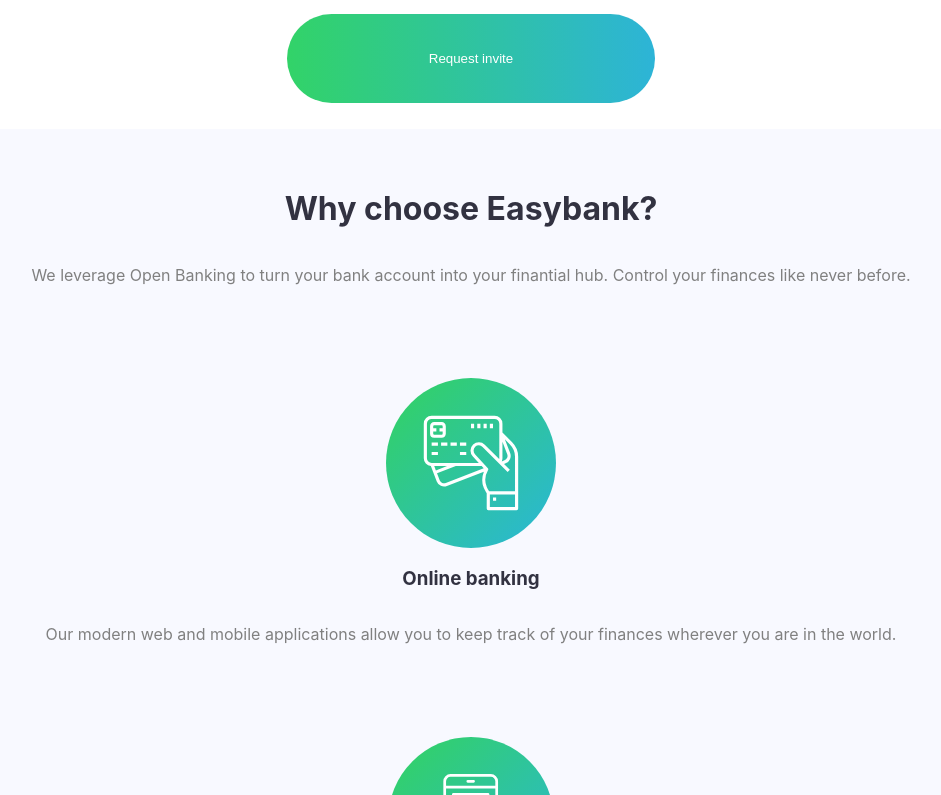
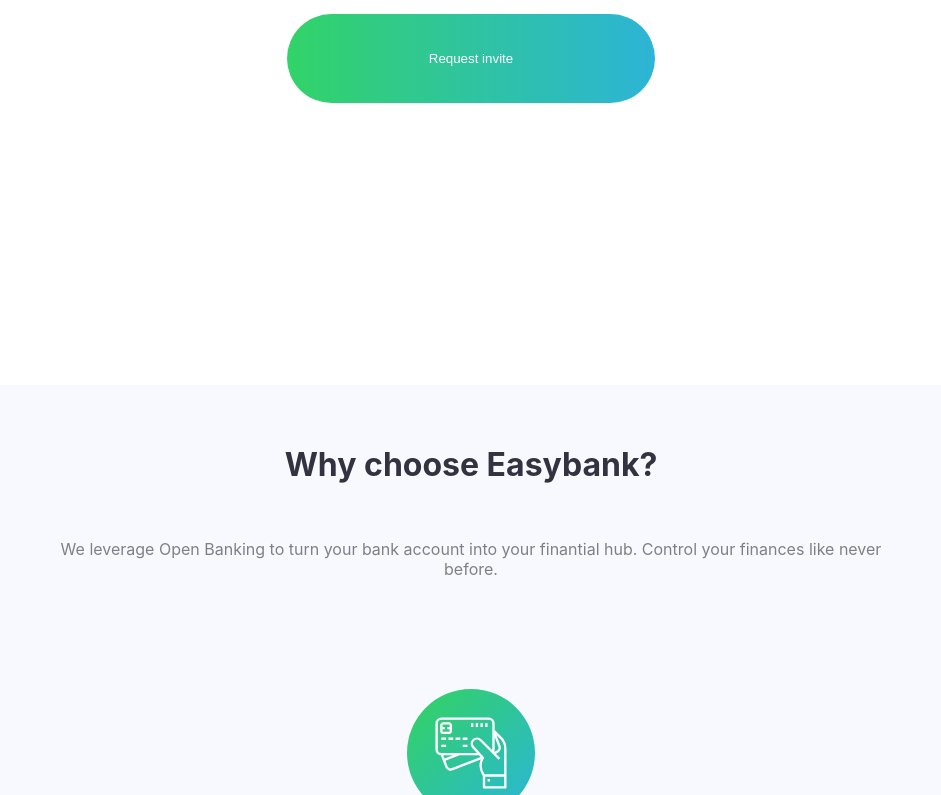
Before and after one commit to matheustkaczyk/easybank-challenge, a React (Vite) app: page / in a window 1280 px wide. Shown: the part 785-1580 px from the top of the page, without its empty margins (169-1110 px from the left). Built offline with nearby package versions, Linux system fonts and the light colour scheme.

Commit message:
Alterando tamanho dos icones na sessao information

```diff
--- a/src/App.scss
+++ b/src/App.scss
@@ -65,6 +65,7 @@
   justify-content: center;
   align-items: center;
   background-color: #F8F9FF;
+  margin-top: 20%;
 
   div {
     display: flex;
@@ -75,12 +76,13 @@
     padding: 3%;
 
     img {
-      width: 20%;
+      width: 15%;
       height: auto;
     }
 
     p {
       color: grey;
+      padding: 2%;
     }
   }
 }
```
